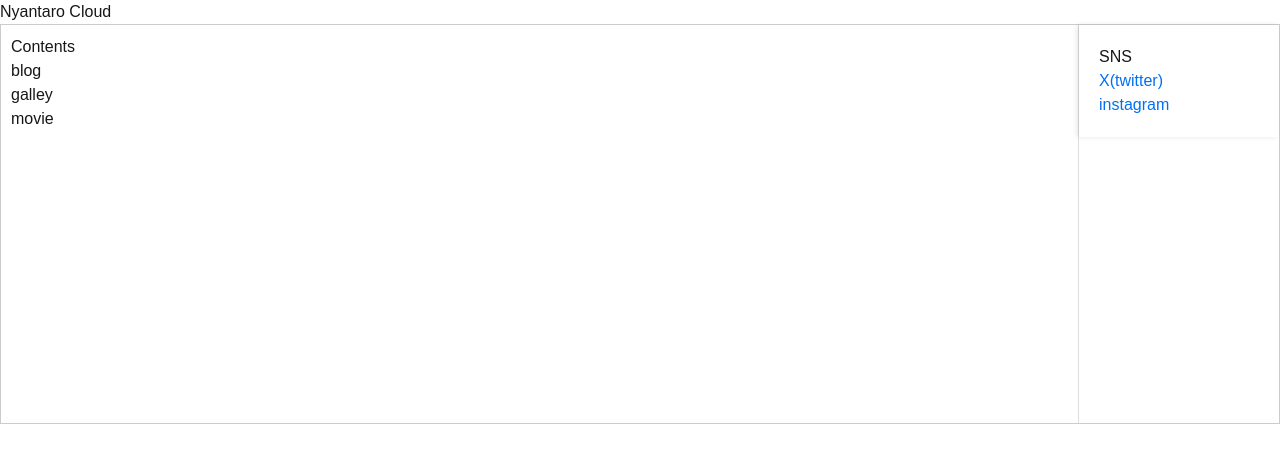
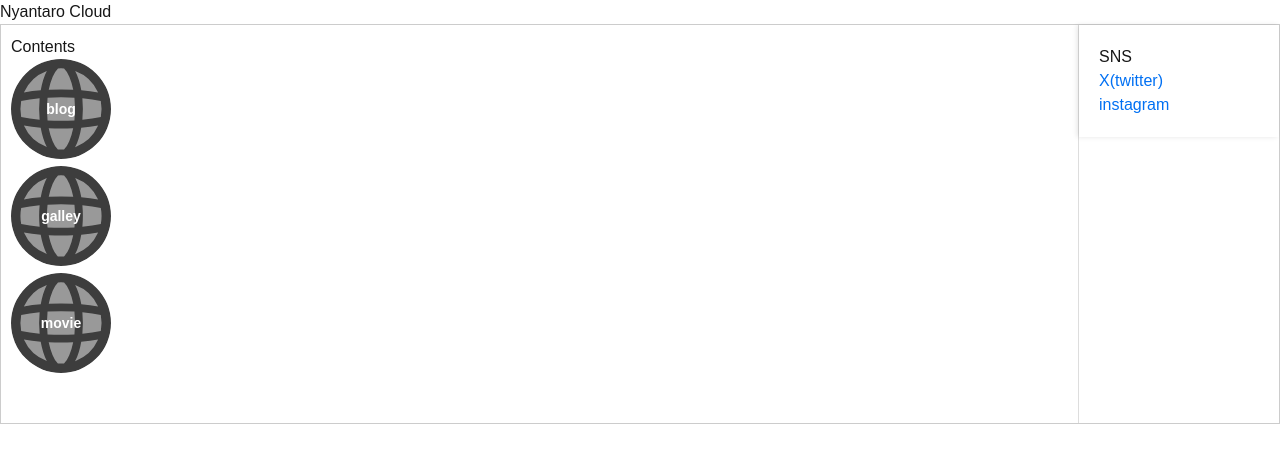
Before and after one commit to RyuNyan-Taro/nyantaro_cloud_web, a Next.js app: page / in a window 1280 px wide. Shown: the top 462 px of the page. Built offline with nearby package versions, Linux system fonts and the light colour scheme.

Commit message:
✨ modify to circle icon.

```diff
--- a/package.json
+++ b/package.json
@@ -9,9 +9,11 @@
     "lint": "next lint"
   },
   "dependencies": {
+    "clsx": "^2.1.1",
     "next": "15.2.5",
     "react": "^19.0.0",
-    "react-dom": "^19.0.0"
+    "react-dom": "^19.0.0",
+    "tailwind-merge": "^3.2.0"
   },
   "devDependencies": {
     "@eslint/eslintrc": "^3",
--- a/src/app/page.tsx
+++ b/src/app/page.tsx
@@ -1,4 +1,5 @@
 import './page.css'
+import { RoundImageButton } from '@/components/RoundImageButton'
 
 export default function Home() {
   return (
@@ -12,9 +13,24 @@ export default function Home() {
             Contents
           </h2>
           <p>
-            blog<br />
-            galley<br />
-            movie
+            <RoundImageButton
+              href="/"
+              src="/globe.svg"
+              alt="blog"
+              size={100}
+            /><br />
+            <RoundImageButton
+              href="/"
+              src="/globe.svg"
+              alt="galley"
+              size={100}
+            /><br />
+            <RoundImageButton
+              href="/"
+              src="/globe.svg"
+              alt="movie"
+              size={100}
+            />
           </p>
         </div>
         <div className="right-fixed">
--- /dev/null
+++ b/src/components/RoundImageButton.tsx
@@ -0,0 +1,45 @@
+'use client'
+
+import Image from 'next/image'
+import Link from 'next/link'
+
+import { cn } from '@/lib/utils'
+
+type Props = {
+    href: string
+    src: string
+    alt: string
+    size?: number
+    className?: string
+}
+
+export const RoundImageButton: React.FC<Props> = ({
+    href,
+    src,
+    alt,
+    size = 80,
+    className
+}) => {
+    return (
+        <Link href={href}
+            className={cn(
+                'relative inline-block rounded-full overflow-hidden transition-transform duration-200 hover:scale-105 hover:ring-2 hover:ring-primary',
+                className
+            )}
+        style={{ width: size, height: size }}
+        >
+            <Image
+                src={src}
+                alt={alt}
+                width={size}
+                height={size}
+                className="object-cover w-full h-full"
+            />
+            {alt && (
+                <span className="absolute inset-0 flex items-center justify-center text-white text-sm font-semibold bg-black/40">
+                    {alt}
+                </span>
+            )}
+        </Link>
+    )
+}
--- /dev/null
+++ b/src/lib/utils.ts
@@ -0,0 +1,7 @@
+// lib/utils.ts
+import { ClassValue, clsx } from 'clsx'
+import { twMerge } from 'tailwind-merge'
+
+export function cn(...inputs: ClassValue[]) {
+    return twMerge(clsx(inputs))
+}
```
Also changed, not shown: 1 other file (tests, documents, lock files or other folders).
